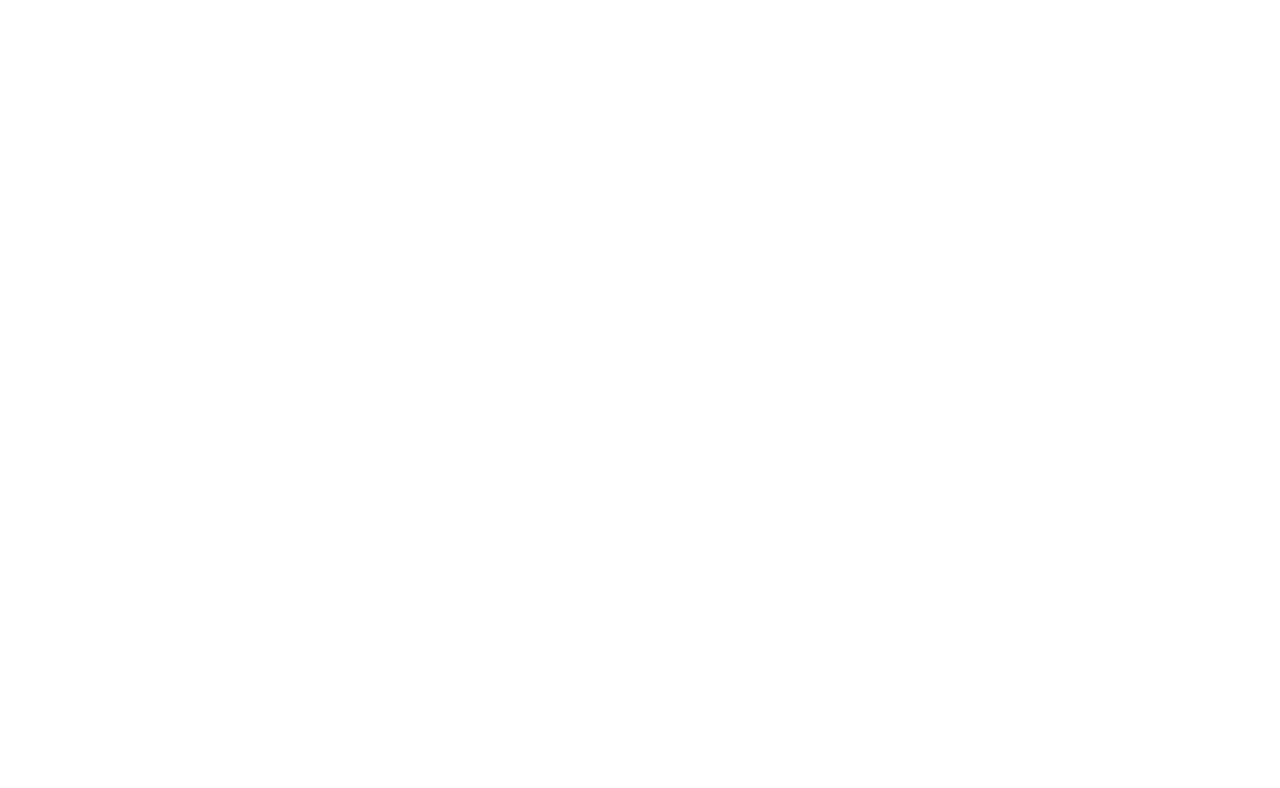
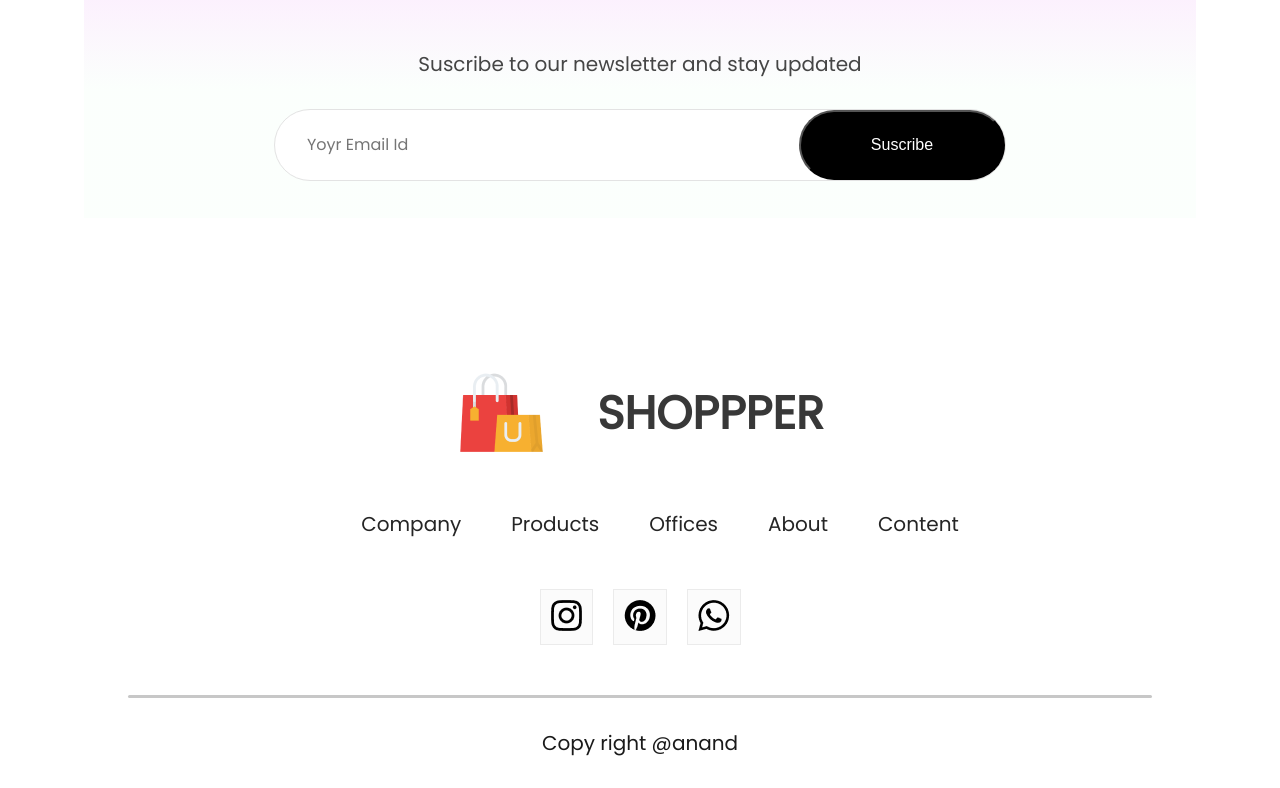
Before and after one commit to Anand15154/E-commerce-website, a React (Create React App) app: page / in a window 1280 px wide. Shown: the part 3660-4448 px from the top of the page. Before the commit the page ends 3452 px from the top, so only its background shows below. Built offline with nearby package versions, Linux system fonts and the light colour scheme; a web font is replaced by a local one.

Commit message:
Footer Updated

```diff
--- /dev/null
+++ b/src/Components/Footer/Footer.css
@@ -0,0 +1,62 @@
+.footer{
+    display:flex ;
+    flex-direction: column;
+    justify-content: center;
+    align-items: center;
+    gap: 50px;
+}
+.footer-logo{
+    display: flex;
+    align-items: center;
+    gap: 50px;
+
+}
+.footer-logo p{
+    color: #383838;
+    font-size: 46px;
+    font-weight: 700;
+
+}
+.footer-link{
+    display: flex;
+    list-style: none;
+    gap: 50px;
+    color: #252525;
+    font-size: 20px;
+
+}
+.footer-link li{
+    cursor: pointer;
+}
+
+.footer-social-icon{
+    display: flex;
+    gap: 20px;
+
+}
+.footer-icon-container{
+    padding: 10px;
+    padding-bottom: 6px;
+    background: #fbfbfb;
+
+    border: 1px solid #ebebeb;
+
+}
+.footer-copyright{
+    display: flex;
+    flex-direction: column;
+    align-items: center;
+    gap: 30px;
+    width: 100%;
+    margin-bottom: 30px;
+    color: #1a1a1a;
+    font-size: 20px;
+}
+
+.footer-copyright hr{
+    width: 80%;
+    border: none;
+    border-radius: 10px;
+    height: 3px;
+    background: #c7c7c7;
+}
--- /dev/null
+++ b/src/Components/Footer/Footer.jsx
@@ -0,0 +1,52 @@
+import React from 'react'
+import './Footer.css'
+import footer_logo from '../Assets/logo_big.png'
+import instagram_icon from '../Assets/instagram_icon.png'
+import pintester_icon from '../Assets/pintester_icon.png'
+import whatsapp_icon from '../Assets/whatsapp_icon.png'
+
+const Footer = () => {
+    return (
+        <div className="footer">
+
+            <div className="footer-logo">
+                <img src={footer_logo} alt="" />
+                <p>SHOPPPER</p>
+            </div>
+
+            <ul className='footer-link'>
+                <li> Company </li>
+                <li>Products</li>
+                <li>Offices</li>
+                <li>About</li>
+                <li>Content</li>
+
+            </ul>
+
+            <div className="footer-social-icon">
+
+                <div className="footer-icon-container">
+                    <img src={instagram_icon} alt="" />
+                </div>
+
+                    <div className="footer-icon-container">
+                        <img src={pintester_icon} alt="" />
+                    </div>
+
+                        <div className="footer-icon-container">
+                            <img src={whatsapp_icon} alt="" />
+                        </div>
+
+
+                        </div>
+
+<div className="footer-copyright">
+    <hr/>
+    <p>Copy right @anand</p>
+
+</div>
+                </div>
+                )
+}
+
+                export default Footer
--- a/src/Components/NewCollections/NewCollections.css
+++ b/src/Components/NewCollections/NewCollections.css
@@ -3,7 +3,7 @@
     flex-direction: column;
     align-items: center;
     gap: 10px;
-    height: 90vh;
+    margin-bottom: 100px;
 
 }
 .new-collections h1{
--- a/src/Components/NewsLetter/NewLetter.jsx
+++ b/src/Components/NewsLetter/NewLetter.jsx
@@ -7,7 +7,7 @@
         <h1>Get Exclusive Offers On Your</h1>
         <p>Suscribe to our newsletter and stay updated</p>
         <div>
-            <input type="email" placeholder='Yoyr Email id' />
+            <input type="email" placeholder='Yoyr Email Id' />
             <button>Suscribe</button>
         </div>
 
--- a/src/Pages/Shop.jsx
+++ b/src/Pages/Shop.jsx
@@ -5,6 +5,7 @@
 import Offers from '../Components/Offers/Offers';
 import NewCollections from '../Components/NewCollections/NewCollections';
 import NewLetter from '../Components/NewsLetter/NewLetter';
+import Footer from '../Components/Footer/Footer';
 
 const Shop = () => {
   return (
@@ -14,6 +15,7 @@
     <Offers/>
     <NewCollections/>
     <NewLetter/>
+    <Footer/>
 
 
     </div>
```
